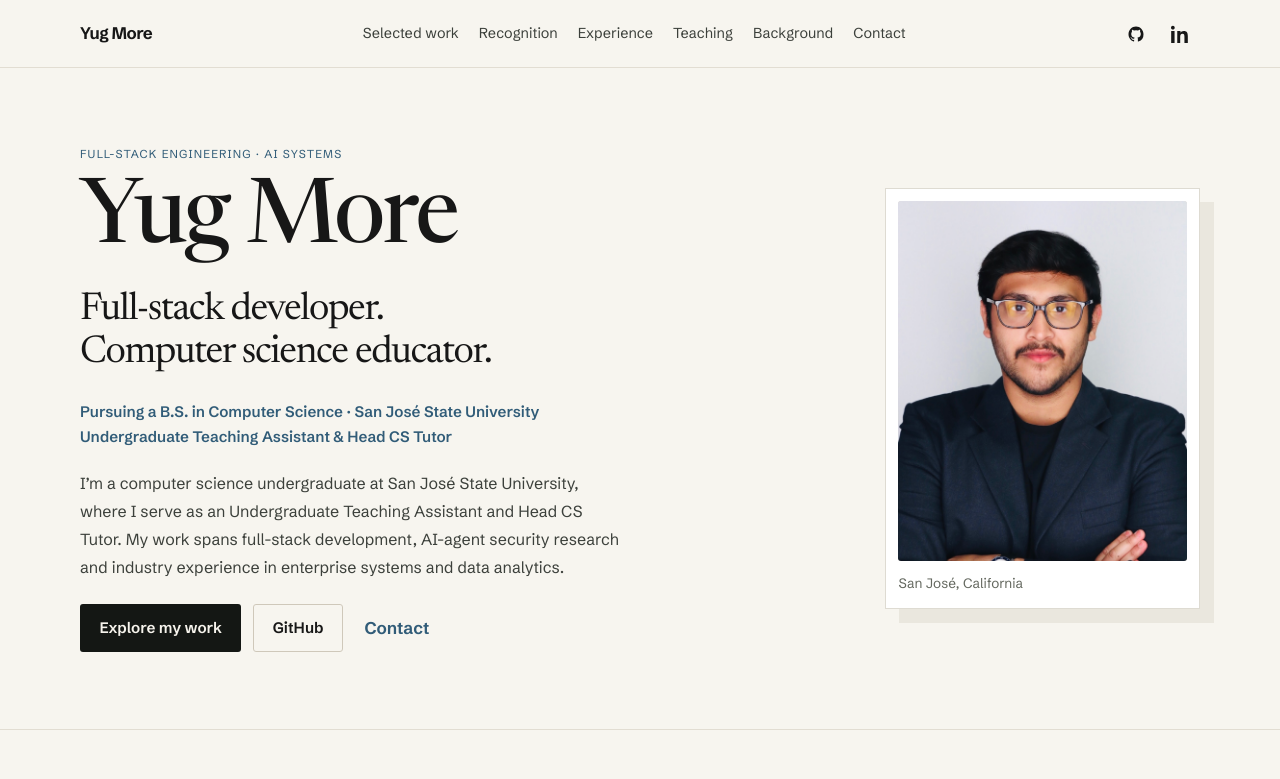
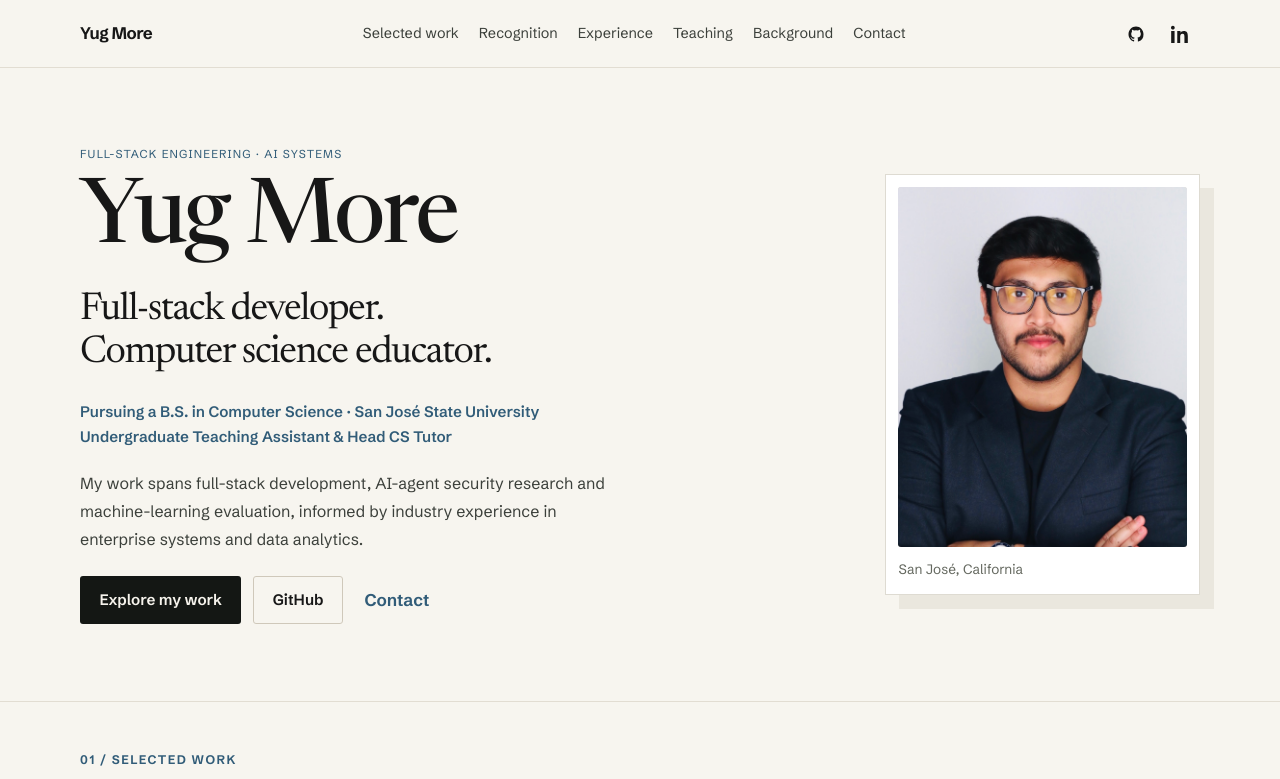
Before and after one commit to Yug-More/Yug-More.github.io, a Next.js app: page / in a window 1280 px wide. Shown: the top 779 px of the page. Built offline with nearby package versions, Linux system fonts and the light colour scheme; no server answers.

Commit message:
fix: remove repeated credentials from introduction

```diff
--- a/components/sections/Hero.tsx
+++ b/components/sections/Hero.tsx
@@ -11,7 +11,7 @@ export function Hero() {
           <p className="hero-position">Full-stack developer.<br />Computer science educator.</p>
           <p className="hero-credentials">Pursuing a B.S. in Computer Science · San José State University<br />Undergraduate Teaching Assistant &amp; Head CS Tutor</p>
           <p className="intro">
-            I’m a computer science undergraduate at San José State University, where I serve as an Undergraduate Teaching Assistant and Head CS Tutor. My work spans full-stack development, AI-agent security research and industry experience in enterprise systems and data analytics.
+            My work spans full-stack development, AI-agent security research and machine-learning evaluation, informed by industry experience in enterprise systems and data analytics.
           </p>
           <div className="actions">
             <a className="button button-primary" href="#projects">
```
